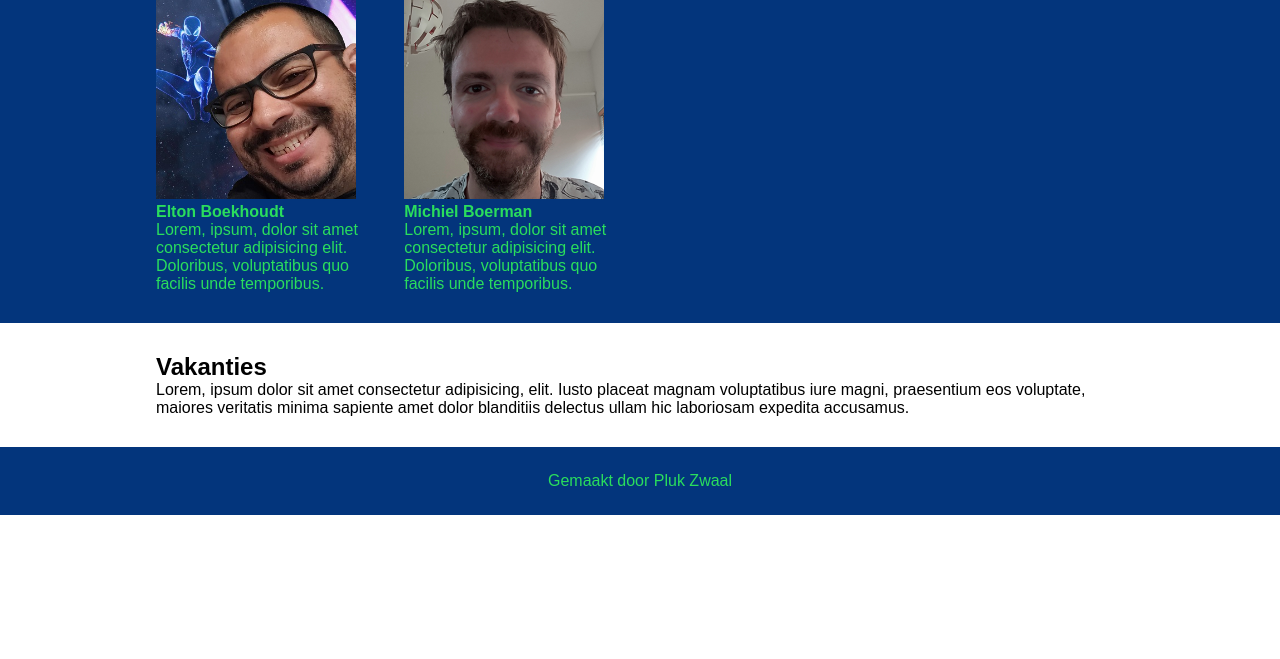
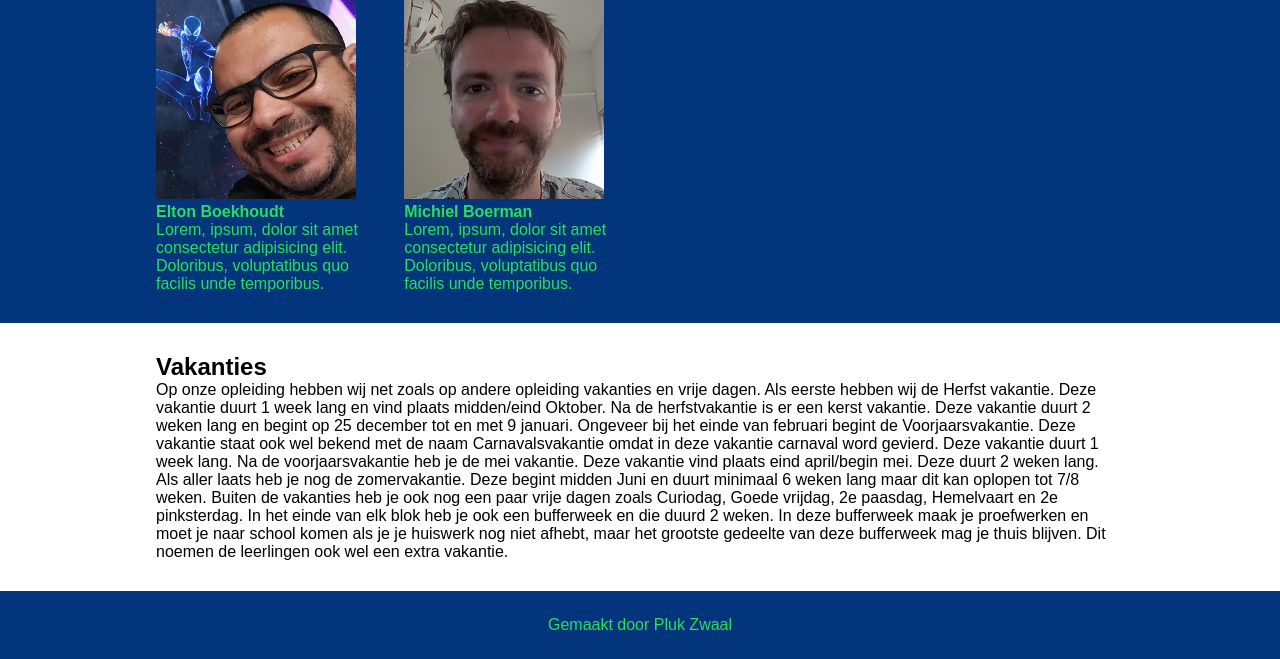
Before and after one commit to PlukZwaal/Pra-C1, a PHP site: page / in a window 1280 px wide. Shown: the part 2881-3540 px from the top of the page. Before the commit the page ends 3396 px from the top, so only its background shows below. Run offline with PHP 8.4, Linux system fonts and the light colour scheme.

Commit message:
changed text holidays

```diff
--- a/index.php
+++ b/index.php
@@ -182,7 +182,7 @@
 		<div id="holidays" class="sectionHolidays">
 			<div class="wrapper">
 				<h2>Vakanties</h2>
-				<p>Lorem, ipsum dolor sit amet consectetur adipisicing, elit. Iusto placeat magnam voluptatibus iure magni, praesentium eos voluptate, maiores veritatis minima sapiente amet dolor blanditiis delectus ullam hic laboriosam expedita accusamus.</p>
+				<p>Op onze opleiding hebben wij net zoals op andere opleiding vakanties en vrije dagen. Als eerste hebben wij de Herfst vakantie. Deze vakantie duurt 1 week lang en vind plaats midden/eind Oktober. Na de herfstvakantie is er een kerst vakantie. Deze vakantie duurt 2 weken lang en begint op 25 december tot en met 9 januari. Ongeveer bij het einde van februari begint de Voorjaarsvakantie. Deze vakantie staat ook wel bekend met de naam Carnavalsvakantie omdat in deze vakantie carnaval word gevierd. Deze vakantie duurt 1 week lang. Na de voorjaarsvakantie heb je de mei vakantie. Deze vakantie vind plaats eind april/begin mei. Deze duurt 2 weken lang. Als aller laats heb je nog de zomervakantie. Deze begint midden Juni en duurt minimaal 6 weken lang maar dit kan oplopen tot 7/8 weken. Buiten de vakanties heb je ook nog een paar vrije dagen zoals Curiodag, Goede vrijdag, 2e paasdag, Hemelvaart en 2e pinksterdag. In het einde van elk blok heb je ook een bufferweek en die duurd 2 weken. In deze bufferweek maak je proefwerken en moet je naar school komen als je je huiswerk nog niet afhebt, maar het grootste gedeelte van deze bufferweek mag je thuis blijven. Dit noemen de leerlingen ook wel een extra vakantie.</p>
 				</div>
 			</div>
 		</div>
```
